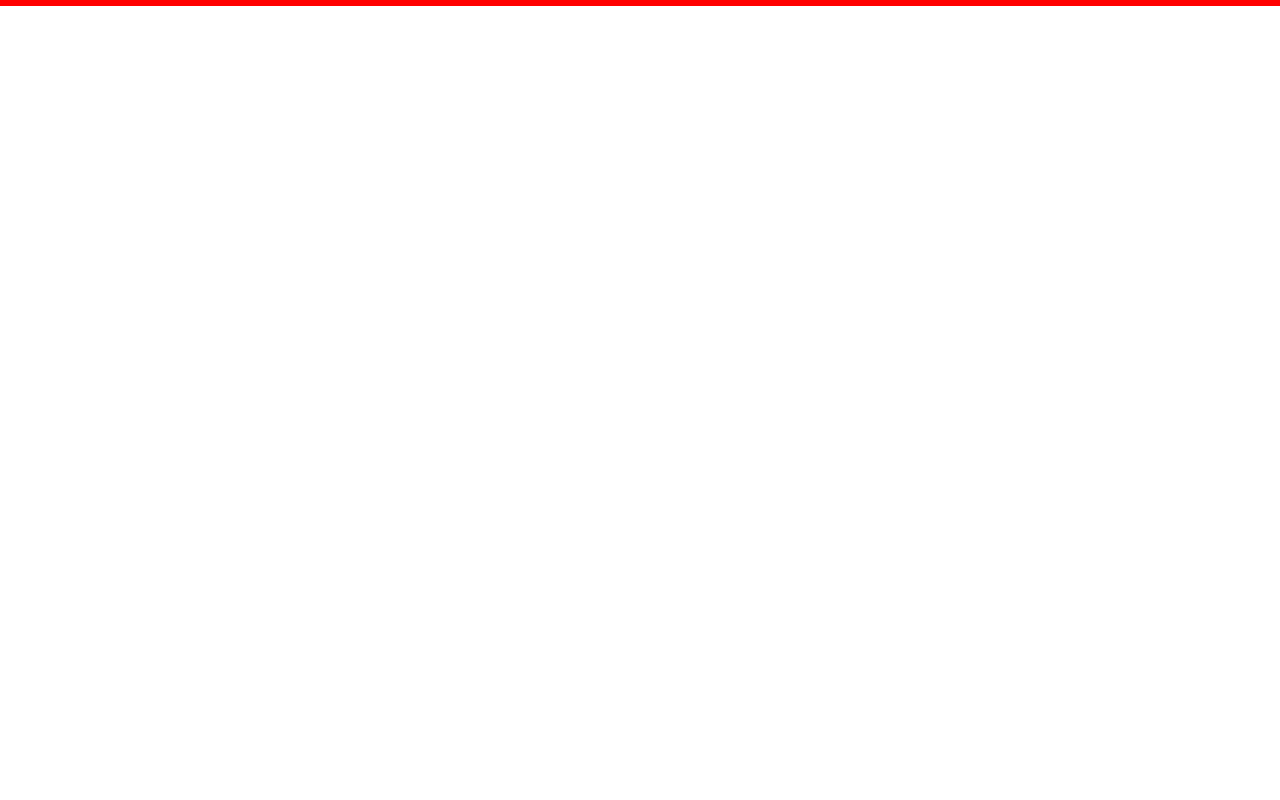
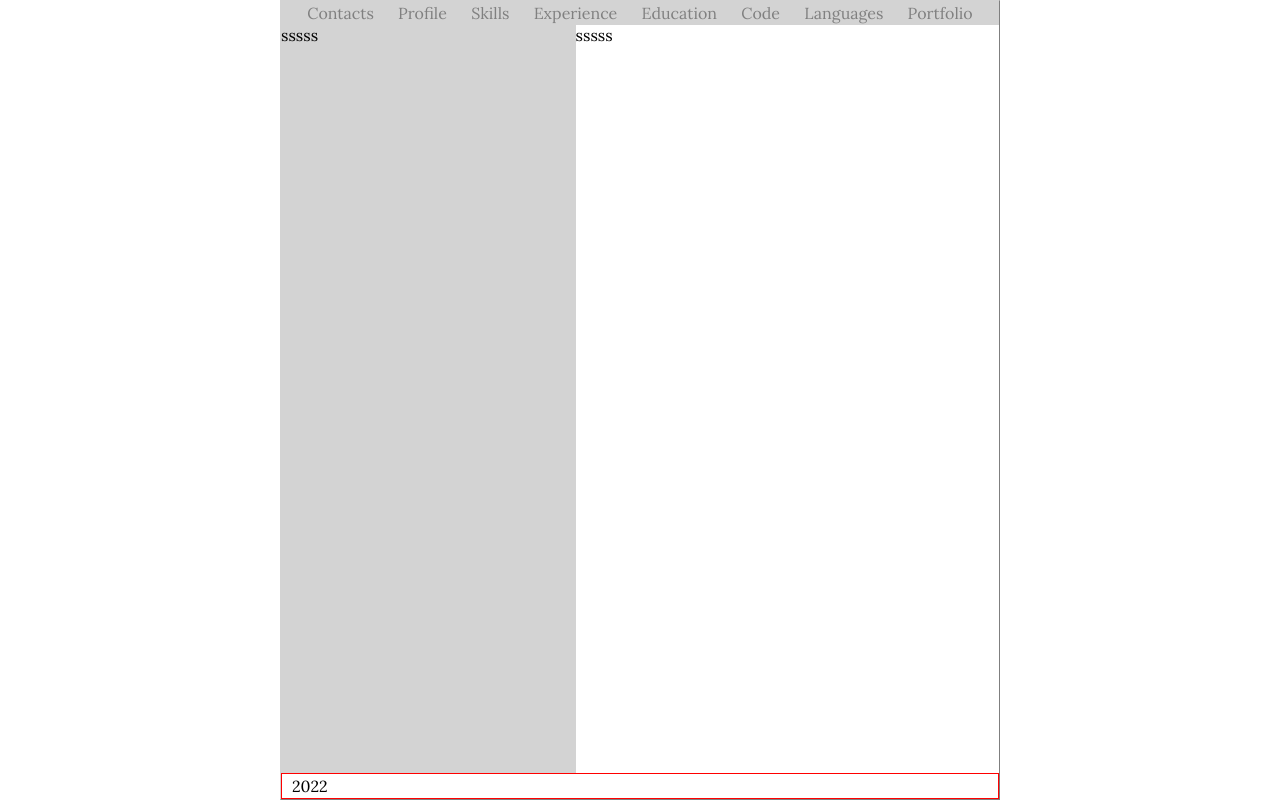
Before and after one commit to mynk-mynk/rsschool-cv, a plain HTML site: page index.html in a window 1280 px wide. Drawn offline with Linux system fonts and the light colour scheme; files whose address does not match are found by name.

Commit message:
feat: add header

```diff
--- a/index.html
+++ b/index.html
@@ -1,23 +1,41 @@
 <!DOCTYPE html>
 <html lang="en">
-  <head>
+
+<head>
     <meta charset="utf-8">
     <title>CV#3</title>
     <link rel="stylesheet" href="./style.css">
     <link rel="icon" href="./assets/favicon.ico">
-    <meta name="viewport" content="width=device-width, initial-scale=1.0">
-  </head>
-  <body>
-      <header class = "header">
+</head>
 
-      </header>
+<body>
+    <header class="header">
+        <nav>
+            <ul class="nav">
+                <li><a href="#contacts" class="nav-link">Contacts</a></li>
+                <li><a href="#profile" class="nav-link">Profile</a></li>
+                <li><a href="#skills" class="nav-link">Skills</a></li>
+                <li><a href="#experience" class="nav-link">Experience</a></li>
+                <li><a href="#education" class="nav-link">Education</a></li>
+                <li><a href="#code" class="nav-link">Code</a></li>
+                <li><a href="#languages" class="nav-link">Languages</a></li>
+                <li><a href="#portfolio" class="nav-link">Portfolio</a></li>
+            </ul>
+        </nav>
+    </header>
 
-      <main class = "main">
+    <main class="main">
+        <div class="gray-content">
+            sssss
+        </div>
+        <div class="white-content">
+            sssss
+        </div>
+    </main>
 
-      </main>
+    <footer class="footer">
+        2022
+    </footer>
+</body>
 
-      <footer class = "footer">
-
-      </footer>
-  </body>
 </html>
--- a/style.css
+++ b/style.css
@@ -10,18 +10,52 @@
 body {
     font-family: 'Lora';
     min-height: 100vh;
-    margin: 0;
+    margin: 0 auto;
+    width: 720px;
     padding: 0;
-}
-
-.header {
-    border: 1px solid red;
+    display: flex;
+    flex-direction: column;
+    justify-content: space-between;
+    border: 1px solid #D3D3D3;
+    border-style: outset;
 }
 
 .main {
-    border: 1px solid red;
+    flex-grow: 1;
+    display: flex;
+    flex-direction: row;
 }
 
 .footer {
     border: 1px solid red;
+    padding: 2px 10px;
 }
+
+.nav {
+    display: flex;
+    flex-flow: row nowrap;
+    background: #D3D3D3;
+    justify-content: space-evenly;
+    list-style-type: none;
+    margin: 0;
+    padding: 2px;
+}
+
+.nav-link {
+    color: grey;
+    text-decoration: none;
+}
+
+a:hover {
+    text-decoration: underline;
+    color: #800080;
+}
+
+.gray-content {
+    flex-grow: 1;
+    background: #D3D3D3;
+}
+
+.white-content {
+    flex-grow: 1.5;
+}
```
